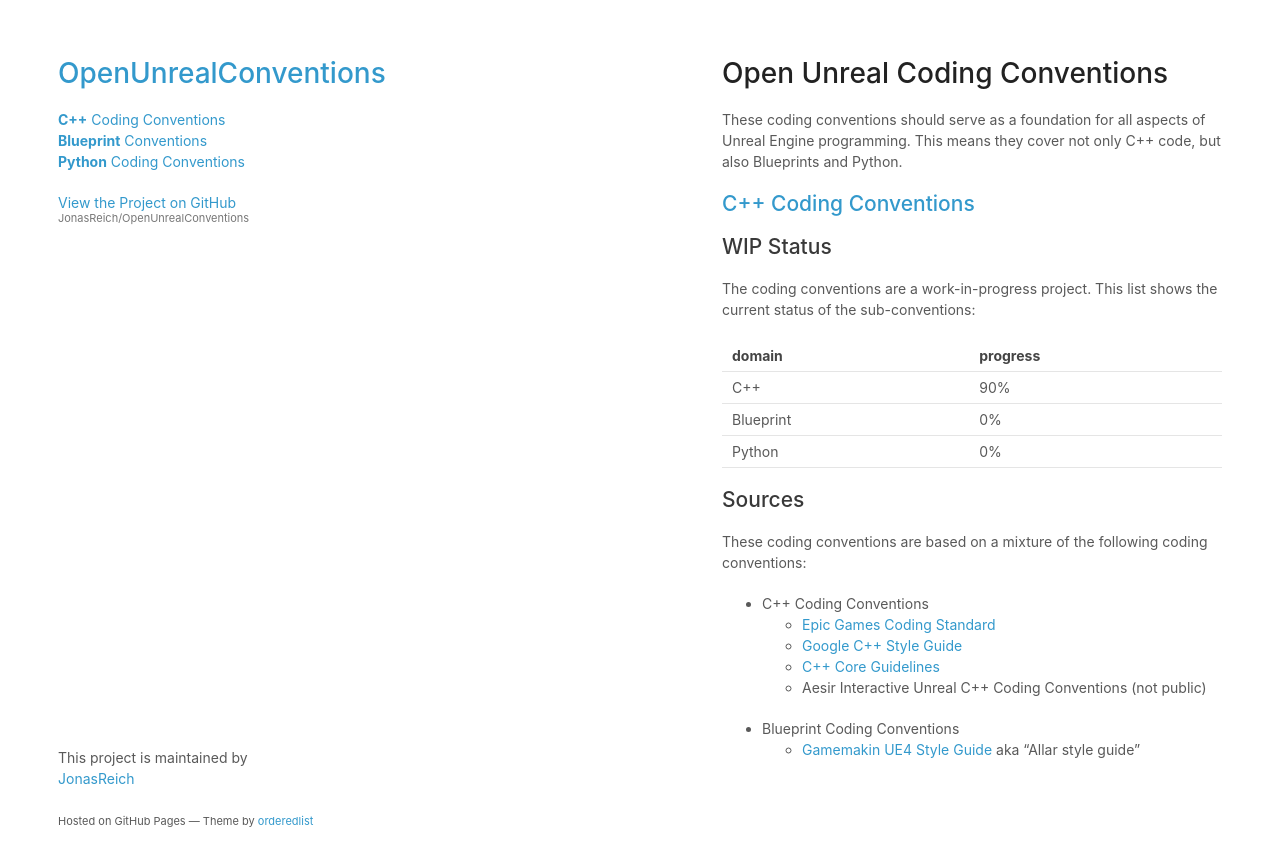
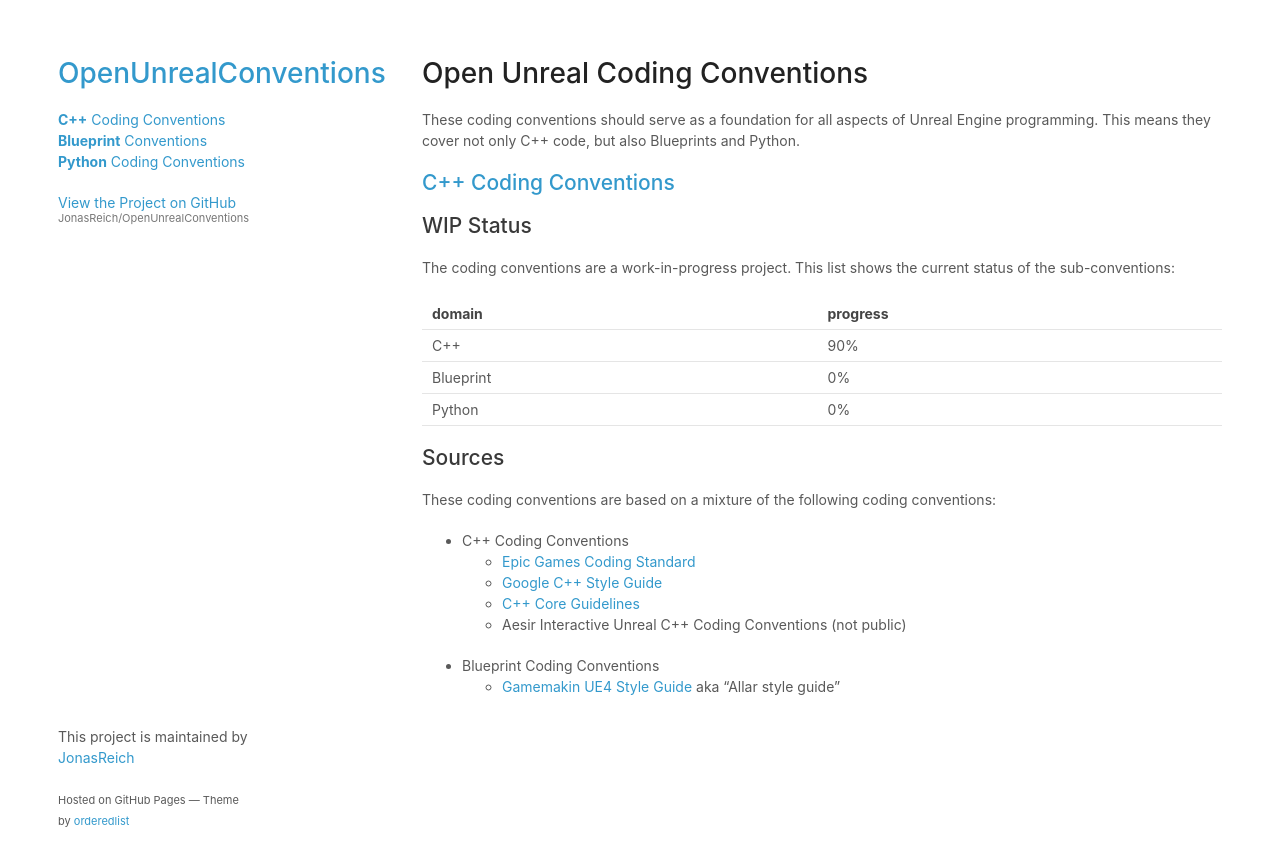
Before and after one commit to JonasReich/OpenUnrealConventions, a Jekyll site: the page built from README.md, in a window 1280 px wide. Shown: the top 866 px of the page. Built offline with Jekyll 4.4.1, drawn with Linux system fonts in a browser that asks for light colours; our own code applies the rules of GitHub Pages for plain Markdown files; a script that is not in the unit is left out; the repository's description, which GitHub fills in, is left out.

Commit message:
replaced header footer and section classes with types in css

```diff
--- a/assets/css/style.css
+++ b/assets/css/style.css
@@ -277,11 +277,11 @@ body {
     max-width: 1200px;
 }
 
-.header, .footer {
+header, footer {
     width: 15%;
 }
 
-.section {
+section {
     width: 80%;
     max-width: 800px;
 }
```
